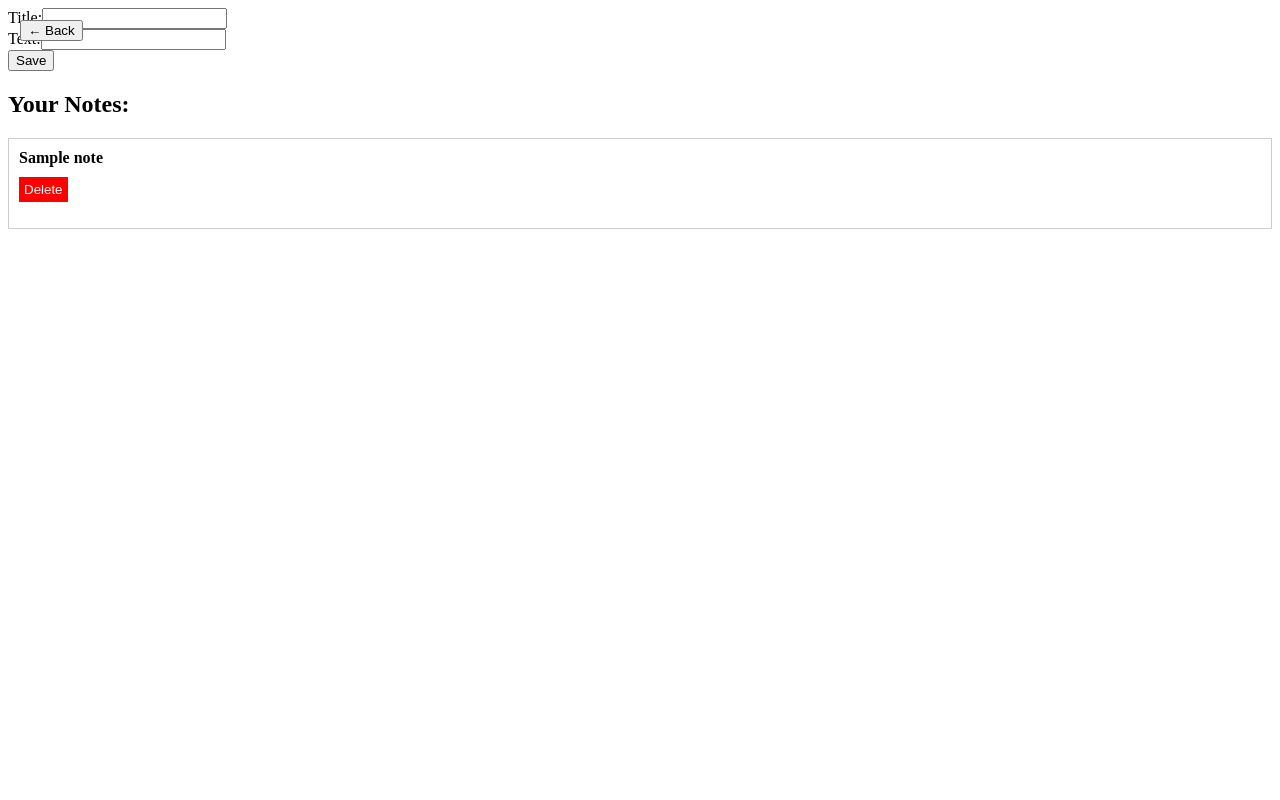
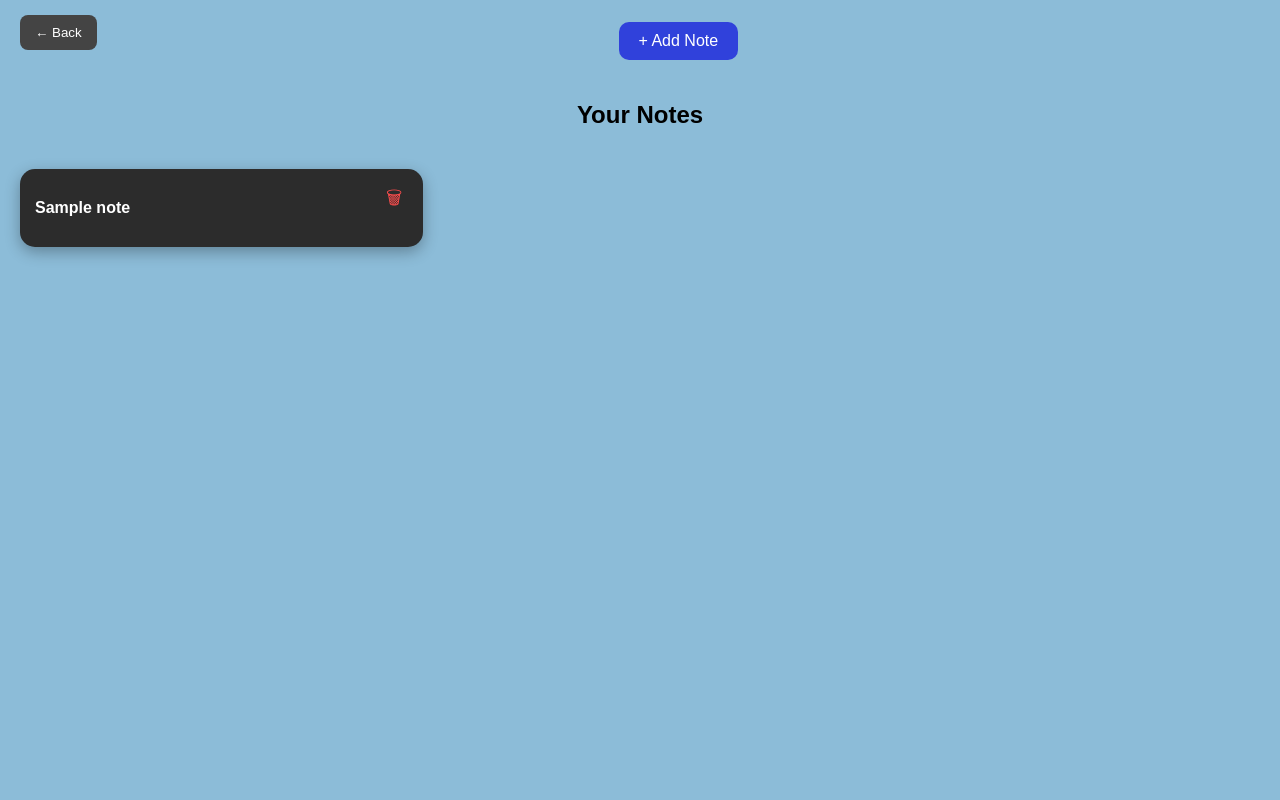
Before and after one commit to leja123/tools-app, a PHP site: page /notes.php in a window 1280 px wide. Run offline with PHP 8.4, Linux system fonts and the light colour scheme; the visitor is signed in with stand-in values (Sample User, id 1); tables that the repository leaves empty or names only in its code hold one stand-in row (values such as "Sample post").

Commit message:
css for notes

```diff
--- a/main.php
+++ b/main.php
@@ -1,7 +1,5 @@
 <?php
 session_start();
-var_dump($_SESSION);
-echo $_SESSION['username'] = $username;
 ?>
 <button><a href="calculator.php">Calculator</a></button>
 <button><a href="notes.php">Notes</a></button>
--- a/notes.php
+++ b/notes.php
@@ -24,7 +24,7 @@ $stmt->execute();
 
 $result = $stmt->get_result();
 
-//exit button
+// back button
 if (isset($_POST['back'])) {
     header("Location: main.php");
     exit();
@@ -38,51 +38,170 @@ if (isset($_POST['back'])) {
 <body>
 
 <style>
-.note {
-    border: 1px solid #ccc;
-    margin: 10px 0;
-    padding: 10px;
+body {
+    margin: 0;
+    font-family: Arial, sans-serif;
+    background: #8cbcd8;
 }
 
+/* top bar */
+.top-bar {
+    display: flex;
+    justify-content: space-between;
+    align-items: center;
+    padding: 15px 20px;
+}
+
+/* back button */
+#backBtn {
+    padding: 10px 15px;
+    border: none;
+    border-radius: 8px;
+    background: #444;
+    color: white;
+    cursor: pointer;
+}
+
+#backBtn:hover {
+    background: #666;
+}
+
+/* add note button */
+#addBtn {
+    padding: 10px 20px;
+    border: none;
+    border-radius: 10px;
+    background: #3041db;
+    color: white;
+    cursor: pointer;
+    font-size: 16px;
+}
+
+#addBtn:hover {
+    background: #1f2bb8;
+}
+
+/* form (hidden by default) */
+#newNote {
+    display: none;
+    margin: 20px auto;
+    background: #2c2c2c;
+    padding: 20px;
+    border-radius: 15px;
+    width: 300px;
+    color: white;
+}
+
+#newNote input[type="text"] {
+    width: 100%;
+    margin-bottom: 10px;
+    padding: 8px;
+    border-radius: 8px;
+    border: none;
+}
+
+#newNote input[type="submit"] {
+    width: 100%;
+    padding: 10px;
+    background: #3041db;
+    color: white;
+    border: none;
+    border-radius: 10px;
+    cursor: pointer;
+}
+
+#newNote textarea {
+    width: 100%;
+    padding: 10px;
+    border-radius: 10px;
+    border: none;
+    resize: vertical; /* user can expand */
+    font-family: Arial, sans-serif;
+    margin-bottom: 10px;
+}
+
+/* notes grid */
+.notes-container {
+    display: grid;
+    grid-template-columns: repeat(3, 1fr);
+    gap: 15px;
+    padding: 20px;
+}
+
+/* note card */
+.note {
+    background: #2c2c2c;
+    color: white;
+    border-radius: 15px;
+    padding: 15px;
+    box-shadow: 0 5px 15px rgba(0,0,0,0.3);
+    transition: 0.2s;
+}
+
+.note:hover {
+    transform: scale(1.03);
+}
+
+/* title row */
 .title {
     font-weight: bold;
     cursor: pointer;
+    display: flex;
+    justify-content: space-between;
+    align-items: center;
 }
 
+/* content */
 .content {
-    margin-top: 5px;
+    margin-top: 10px;
 }
 
+/* delete button (icon style) */
 .delete-btn {
-    margin-top: 10px;
-    background: red;
-    color: white;
+    background: none;
     border: none;
-    padding: 5px;
+    color: #ff4d4d;
+    font-size: 18px;
     cursor: pointer;
 }
+
+.delete-btn:hover {
+    color: red;
+}
 </style>
-<form method="POST" style="position: absolute; top: 20px; left: 20px;">
-    <button type="submit" name="back" id="backBtn">← Back</button>
-</form>
+
+<!-- TOP BAR -->
+<div class="top-bar">
+    <form method="POST">
+        <button type="submit" name="back" id="backBtn">← Back</button>
+    </form>
+
+    <button id="addBtn" onclick="toggleForm()">+ Add Note</button>
+
+    <div></div>
+</div>
+
+<!-- ADD NOTE FORM -->
 <form id="newNote" method="POST" action="saveNewNote.php">
     Title:<input type="text" name="noteTitle"><br>
-    Text:<input type="text" name="noteText"><br>
+    Text:<textarea type="text" name="noteText" rows=10></textarea><br>
     <input type="submit" value="Save">
 </form>
 
-<h2>Your Notes:</h2>
+<h2 style="text-align:center;">Your Notes</h2>
 
+<div class="notes-container">
 <?php if ($result->num_rows > 0): ?>
     <?php while ($row = $result->fetch_assoc()): ?>
 
         <div class="note">
             <div class="title" onclick="toggleNote(this)">
                 <?php echo htmlspecialchars($row['title']); ?>
-                <!-- DELETE FORM -->
-                <form method="POST" action="deleteNote.php" onsubmit="return confirmDelete();">
+
+                <!-- DELETE -->
+                <form method="POST" action="deleteNote.php" onsubmit="return confirmDelete(event);">
                     <input type="hidden" name="note_id" value="<?php echo $row['id']; ?>">
-                    <button type="submit" class="delete-btn">Delete</button>
+                    <button type="submit" class="delete-btn">🗑</button>
                 </form>
             </div>
 
@@ -93,21 +212,24 @@ if (isset($_POST['back'])) {
 
     <?php endwhile; ?>
 <?php else: ?>
-    <p>No notes yet</p>
+    <p style="grid-column: 1/-1; text-align:center;">No notes yet</p>
 <?php endif; ?>
+</div>
 
 <script>
 function toggleNote(element) {
-    let content = element.nextElementSibling;
+    let content = element.parentElement.querySelector(".content");
 
-    if (content.style.display === "none") {
-        content.style.display = "block";
-    } else {
-        content.style.display = "none";
-    }
+    content.style.display = content.style.display === "block" ? "none" : "block";
 }
 
-function confirmDelete() {
+function toggleForm() {
+    let form = document.getElementById("newNote");
+    form.style.display = form.style.display === "block" ? "none" : "block";
+}
+
+function confirmDelete(event) {
+    event.stopPropagation(); // prevent toggle
     return confirm("Are you sure you want to delete this note?");
 }
 </script>
```
